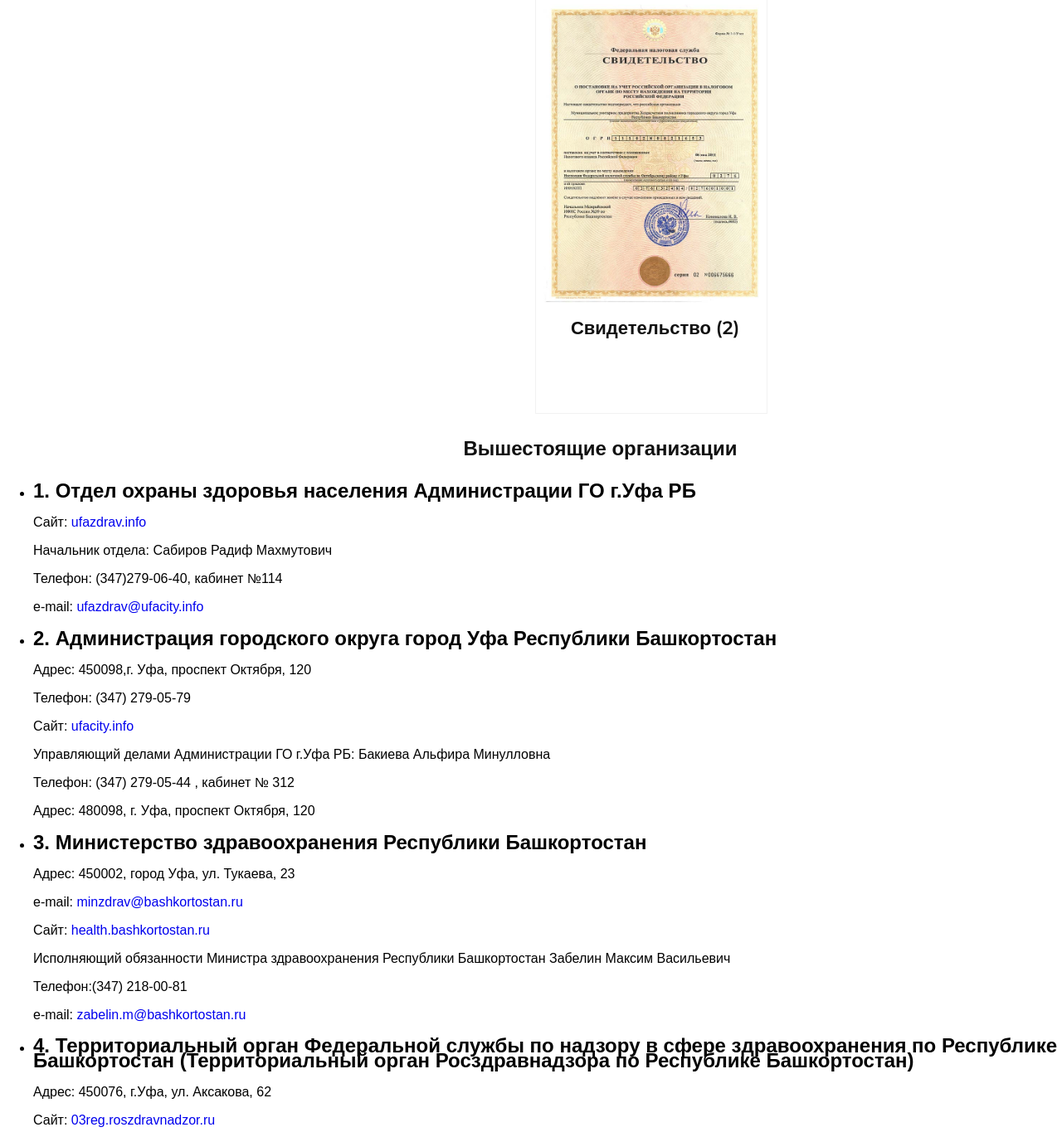
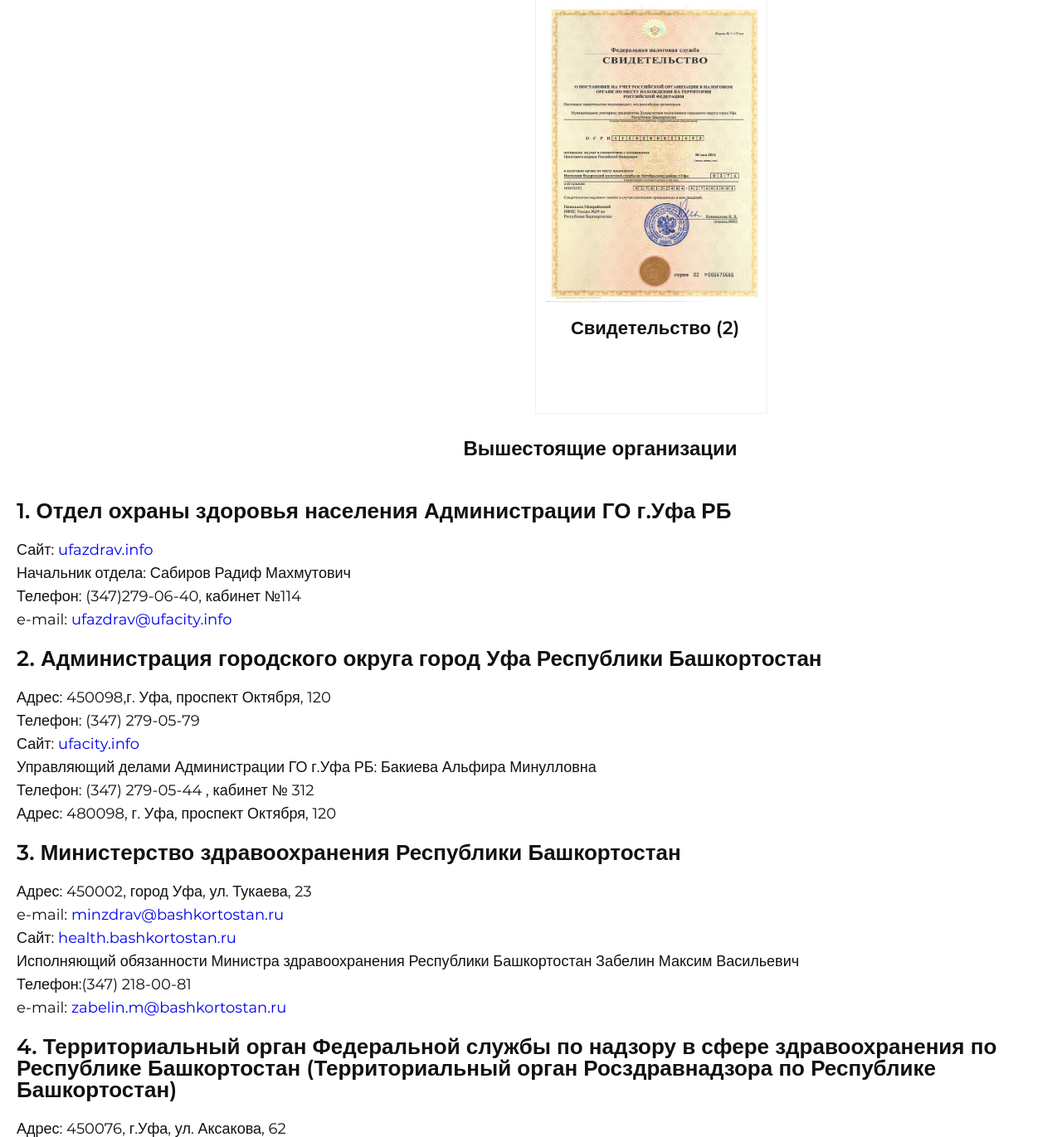
Before and after one commit to lusorich/Hozpol, a PHP site: page /about.html in a window 1280 px wide. Shown: the part 4003-5374 px from the top of the page at 83% size. Run offline with PHP 8.4, Linux system fonts and the light colour scheme.

Commit message:
Стили для вышестоящих

```diff
--- a/Source/about.html
+++ b/Source/about.html
@@ -209,14 +209,14 @@
       <h2 class="doctors__title">Вышестоящие организации</h2>
       <ul class="org__list">
         <li class="org__item">
-          <h2>1. Отдел охраны здоровья населения Администрации ГО г.Уфа РБ</h2>
+          <h2 class="org__title">1. Отдел охраны здоровья населения Администрации ГО г.Уфа РБ</h2>
           <p class="org__desc">Сайт: <a href="http://www.ufazdrav.info">ufazdrav.info</a></p>
           <p class="org__desc">Начальник отдела: Сабиров Радиф Махмутович</p>
           <p class="org__desc">Телефон: (347)279-06-40, кабинет №114</p>
           <p class="org__desc">e-mail: <a href="mailto:ufazdrav@ufacity.info">ufazdrav@ufacity.info</a></p>
         </li>
         <li class="org__item">
-          <h2>2. Администрация городского округа город Уфа Республики Башкортостан</h2>
+          <h2 class="org__title">2. Администрация городского округа город Уфа Республики Башкортостан</h2>
           <p class="org__desc">Адрес: 450098,г. Уфа, проспект Октября, 120</p>
           <p class="org__desc">Телефон: (347) 279-05-79</p>
           <p class="org__desc">Сайт: <a href="http://www.ufacity.info">ufacity.info</a></p>
@@ -225,7 +225,7 @@
           <p class="org__desc">Адрес: 480098, г. Уфа, проспект Октября, 120</p>
         </li>
         <li class="org__item">
-          <h2>3. Министерство здравоохранения Республики Башкортостан</h2>
+          <h2 class="org__title">3. Министерство здравоохранения Республики Башкортостан</h2>
           <p class="org__desc">Адрес: 450002, город Уфа, ул. Тукаева, 23</p>
           <p class="org__desc">e-mail: <a href="mailto:minzdrav@bashkortostan.ru">minzdrav@bashkortostan.ru</a></p>
           <p class="org__desc">Сайт: <a href="http://www.health.bashkortostan.ru">health.bashkortostan.ru</a></p>
@@ -234,7 +234,7 @@
           <p class="org__desc">e-mail: <a href="mailto:zabelin.m@bashkortostan.ru">zabelin.m@bashkortostan.ru</a></p>
         </li>
         <li class="org__item">
-          <h2>4. Территориальный орган Федеральной службы по надзору в сфере здравоохранения по Республике Башкортостан (Территориальный орган Росздравнадзора по Республике Башкортостан)</h2>
+          <h2 class="org__title">4. Территориальный орган Федеральной службы по надзору в сфере здравоохранения по Республике Башкортостан (Территориальный орган Росздравнадзора по Республике Башкортостан)</h2>
           <p class="org__desc">Адрес: 450076, г.Уфа, ул. Аксакова, 62</p>
           <p class="org__desc">Сайт: <a href="http://www.03reg.roszdravnadzor.ru">03reg.roszdravnadzor.ru</a></p>
           <p class="org__desc">Руководитель: Гашимова Динара Тимербаевна</p>
@@ -242,7 +242,7 @@
           <p class="org__desc">e-mail: <a href="mailto:info@reg3.roszdravnadzor.ru">info@reg3.roszdravnadzor.ru</a></p>
         </li>
         <li class="org__item">
-          <h2>5. Управление Федеральной службы по надзору в сфере защиты прав потребителей и благополучия человека по Республике Башкортостан (Управление Роспотребнадзора по РБ)</h2>
+          <h2 class="org__title">5. Управление Федеральной службы по надзору в сфере защиты прав потребителей и благополучия человека по Республике Башкортостан (Управление Роспотребнадзора по РБ)</h2>
           <p class="org__desc">Адрес:  450075, Уфа, ул. Рихарда Зорге, 58</p>
           <p class="org__desc">e-mail: <a href="mailto:rpnrb@02.rospotrebnadzor.ru">rpnrb@02.rospotrebnadzor.ru</a></p>
           <p class="org__desc">Сайт: <a href="http://www.02.rospotrebnadzor.ru">02.rospotrebnadzor.ru</a></p>
--- /dev/null
+++ b/Source/sass/blocks/org.scss
@@ -0,0 +1,27 @@
+.org__list {
+  list-style: none;
+  margin: 0 20px;
+  padding: 0;
+
+  @media (min-width: $tablet-width) {
+    margin: 0 20px;
+  }
+
+  @media (min-width: $desktop-width) {
+    margin: 0 50px 0 340px;
+  }
+}
+
+.org__title {
+  @include montsSemi;
+  @include fontStyle(26px, 26px)
+  margin: 0;
+  padding: 20px 0;
+}
+
+.org__desc {
+  @include montsReg;
+  @include fontStyle(18px, 18px)
+  margin: 0;
+  padding: 5px 0;
+}
--- a/Source/sass/style.scss
+++ b/Source/sass/style.scss
@@ -27,3 +27,4 @@
 @import "blocks/product";
 @import "blocks/doctors";
 @import "blocks/doctor-card";
+@import "blocks/org";
```
Also changed, not shown: Source/css/style.min.css, 1 other file.
